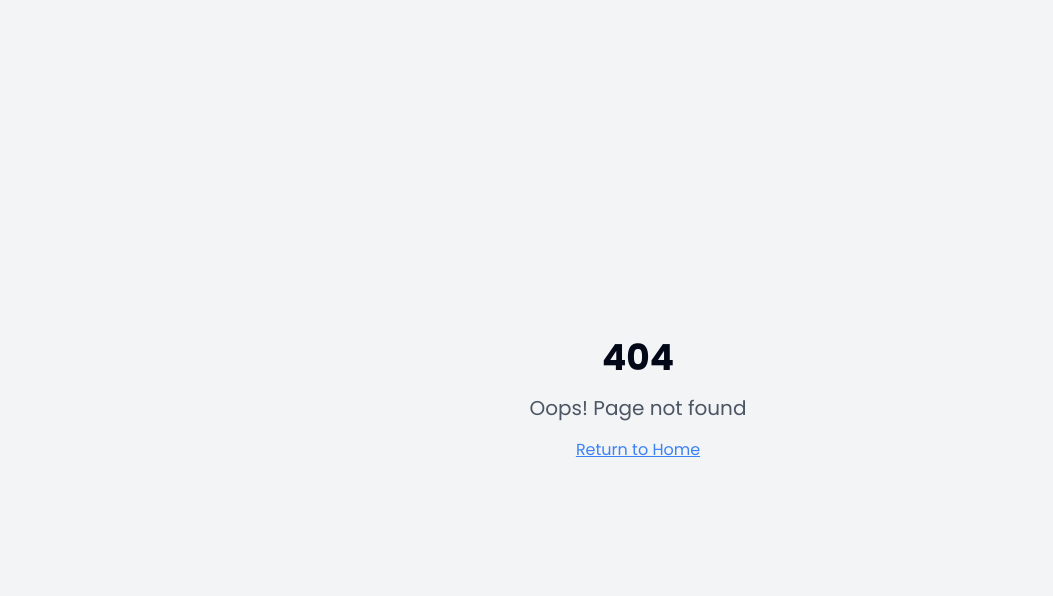
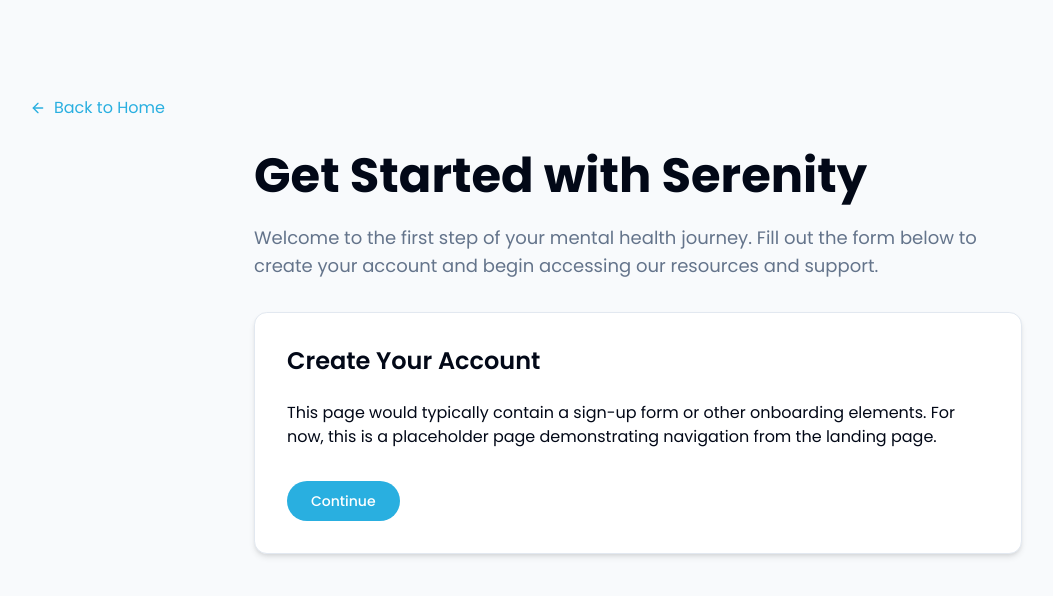
Before and after one commit to prerit85jain/serenity-support-portal, a React (Vite) app: page /get-started in a window 1280 px wide. Before the commit this address had no page. Shown: the top 596 px of the page, without its empty margins (2-1055 px from the left). Built offline with nearby package versions, Linux system fonts and the light colour scheme.

Commit message:
Add navigation to Get Started button
Implement navigation to the next page when the "Get Started" button is clicked.

```diff
--- a/src/App.tsx
+++ b/src/App.tsx
@@ -6,6 +6,7 @@ import { QueryClient, QueryClientProvider } from "@tanstack/react-query";
 import { BrowserRouter, Routes, Route } from "react-router-dom";
 import ScrollToTop from "./components/ScrollToTop";
 import Index from "./pages/Index";
+import GetStarted from "./pages/GetStarted";
 import NotFound from "./pages/NotFound";
 
 const queryClient = new QueryClient();
@@ -19,6 +20,7 @@ const App = () => (
         <ScrollToTop />
         <Routes>
           <Route path="/" element={<Index />} />
+          <Route path="/get-started" element={<GetStarted />} />
           {/* ADD ALL CUSTOM ROUTES ABOVE THE CATCH-ALL "*" ROUTE */}
           <Route path="*" element={<NotFound />} />
         </Routes>
--- a/src/components/CTA.tsx
+++ b/src/components/CTA.tsx
@@ -2,6 +2,7 @@
 import React from "react";
 import { Button } from "@/components/ui/button";
 import { ArrowRight } from "lucide-react";
+import { Link } from "react-router-dom";
 
 const CTA = () => {
   return (
@@ -19,8 +20,10 @@ const CTA = () => {
               Join thousands who have found support, community, and resources to improve their mental wellbeing. Your journey towards better mental health starts here.
             </p>
             <div className="flex flex-col sm:flex-row justify-center gap-4">
-              <Button className="bg-primary hover:bg-primary/90 text-white rounded-full px-8 py-6 text-lg">
-                Get Started <ArrowRight className="ml-2 h-5 w-5" />
+              <Button className="bg-primary hover:bg-primary/90 text-white rounded-full px-8 py-6 text-lg" asChild>
+                <Link to="/get-started">
+                  Get Started <ArrowRight className="ml-2 h-5 w-5" />
+                </Link>
               </Button>
               <Button variant="outline" className="rounded-full px-8 py-6 text-lg border-2">
                 Learn More
--- a/src/components/Navbar.tsx
+++ b/src/components/Navbar.tsx
@@ -2,6 +2,7 @@
 import React, { useState } from "react";
 import { Button } from "@/components/ui/button";
 import { Menu, X } from "lucide-react";
+import { Link } from "react-router-dom";
 
 const Navbar = () => {
   const [isMenuOpen, setIsMenuOpen] = useState(false);
@@ -11,11 +12,11 @@ const Navbar = () => {
       <div className="container mx-auto px-4 sm:px-6 lg:px-8">
         <div className="flex items-center justify-between h-16">
           <div className="flex items-center">
-            <a href="/" className="flex items-center">
+            <Link to="/" className="flex items-center">
               <span className="text-2xl font-bold bg-gradient-to-r from-primary to-secondary bg-clip-text text-transparent">
                 Serenity
               </span>
-            </a>
+            </Link>
           </div>
 
           <div className="hidden md:block">
@@ -28,8 +29,10 @@ const Navbar = () => {
           </div>
 
           <div className="hidden md:block">
-            <Button className="bg-primary hover:bg-primary/90 text-white rounded-full px-6">
-              Get Started
+            <Button className="bg-primary hover:bg-primary/90 text-white rounded-full px-6" asChild>
+              <Link to="/get-started">
+                Get Started
+              </Link>
             </Button>
           </div>
 
@@ -77,8 +80,10 @@ const Navbar = () => {
               FAQ
             </a>
             <div className="mt-4 px-3">
-              <Button className="w-full bg-primary hover:bg-primary/90 text-white rounded-full">
-                Get Started
+              <Button className="w-full bg-primary hover:bg-primary/90 text-white rounded-full" asChild>
+                <Link to="/get-started" onClick={() => setIsMenuOpen(false)}>
+                  Get Started
+                </Link>
               </Button>
             </div>
           </div>
--- /dev/null
+++ b/src/pages/GetStarted.tsx
@@ -0,0 +1,39 @@
+
+import React from "react";
+import { Button } from "@/components/ui/button";
+import { ArrowLeft } from "lucide-react";
+import { Link } from "react-router-dom";
+
+const GetStarted = () => {
+  return (
+    <div className="min-h-screen py-16 pt-24">
+      <div className="container mx-auto px-4 sm:px-6 lg:px-8">
+        <Link to="/" className="inline-flex items-center text-primary hover:text-primary/80 mb-8">
+          <ArrowLeft className="mr-2 h-4 w-4" />
+          Back to Home
+        </Link>
+
+        <div className="max-w-3xl mx-auto">
+          <h1 className="text-4xl md:text-5xl font-bold mb-6">
+            Get Started with Serenity
+          </h1>
+          <p className="text-lg text-muted-foreground mb-8">
+            Welcome to the first step of your mental health journey. Fill out the form below to create your account and begin accessing our resources and support.
+          </p>
+
+          <div className="bg-card rounded-lg p-8 shadow-md border border-border">
+            <h2 className="text-2xl font-semibold mb-6">Create Your Account</h2>
+            <p className="mb-8">
+              This page would typically contain a sign-up form or other onboarding elements. For now, this is a placeholder page demonstrating navigation from the landing page.
+            </p>
+            <Button className="bg-primary hover:bg-primary/90 text-white rounded-full px-6">
+              Continue
+            </Button>
+          </div>
+        </div>
+      </div>
+    </div>
+  );
+};
+
+export default GetStarted;
```
